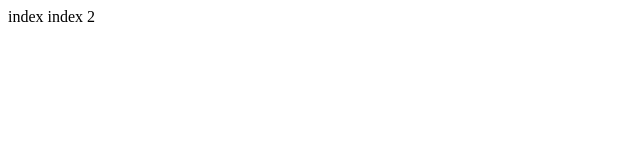
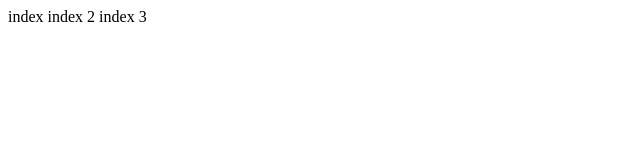
Before and after one commit to rofh1/SegundoProyecto, a plain HTML site: page index.html in a window 1280 px wide. Shown: the full height of the page, 0-640 px from the left. Drawn offline with Linux system fonts and the light colour scheme.

Commit message:
ultimo commit

```diff
--- a/index.html
+++ b/index.html
@@ -1,4 +1,5 @@
 <html>
     index
     index 2
+    index 3
 </html>
```
